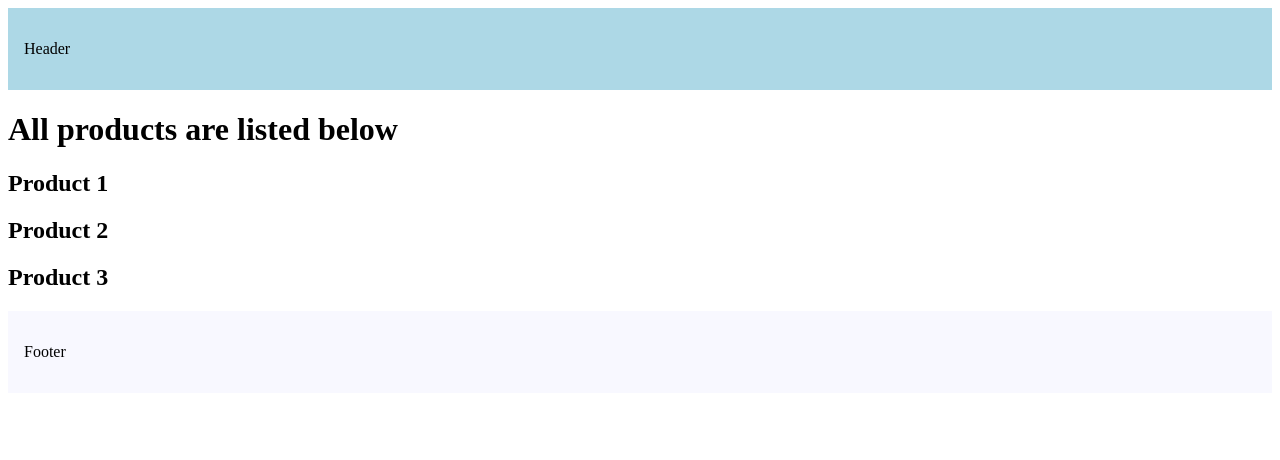
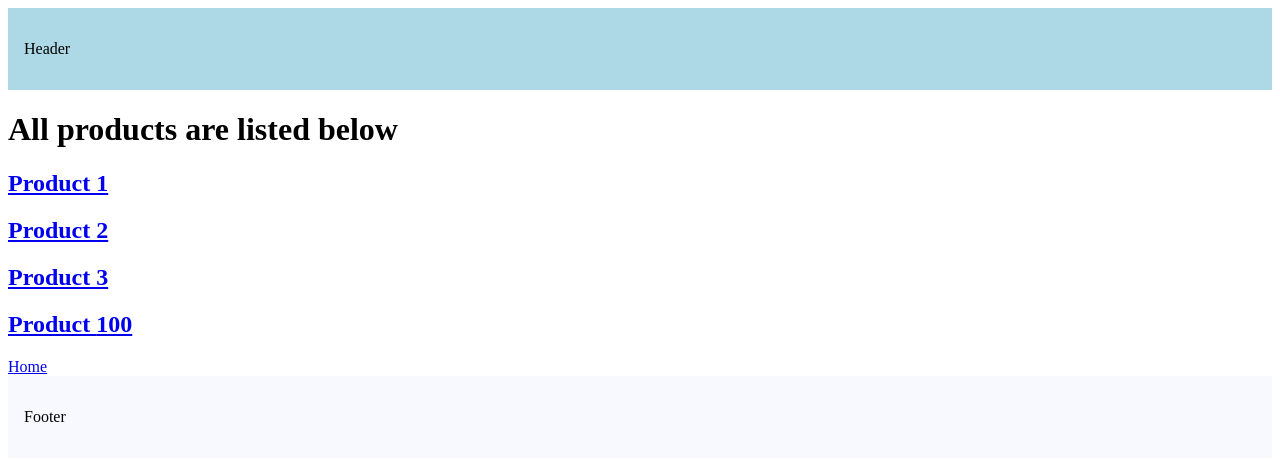
Before and after one commit to muhammadsaif1/NextJS, a Next.js app in the folder routing-demo/: page /products in a window 1280 px wide. Shown: the top 460 px of the page. Built offline with nearby package versions, Linux system fonts and the light colour scheme.

Commit message:
link component navigation

```diff
--- a/routing-demo/src/app/products/page.tsx
+++ b/routing-demo/src/app/products/page.tsx
@@ -1,10 +1,26 @@
+import Link from "next/link";
+
 export default function ProductList() {
+  const productID = 100;
   return (
     <>
       <h1>All products are listed below</h1>
-      <h2>Product 1</h2>
-      <h2>Product 2</h2>
-      <h2>Product 3</h2>
+      <h2>
+        <Link href="products/1">Product 1</Link>{" "}
+      </h2>
+      <h2>
+        <Link href="products/2">Product 2</Link>{" "}
+      </h2>
+      <h2>
+        <Link href="products/3" replace>
+          Product 3
+        </Link>{" "}
+      </h2>
+      <h2>
+        <Link href={`products/${productID}`}>Product {productID}</Link>{" "}
+      </h2>
+
+      <Link href="/">Home</Link>
     </>
   );
 }
```
Also changed, not shown: routing-demo/src/app/page.tsx (+9 -1 lines).
